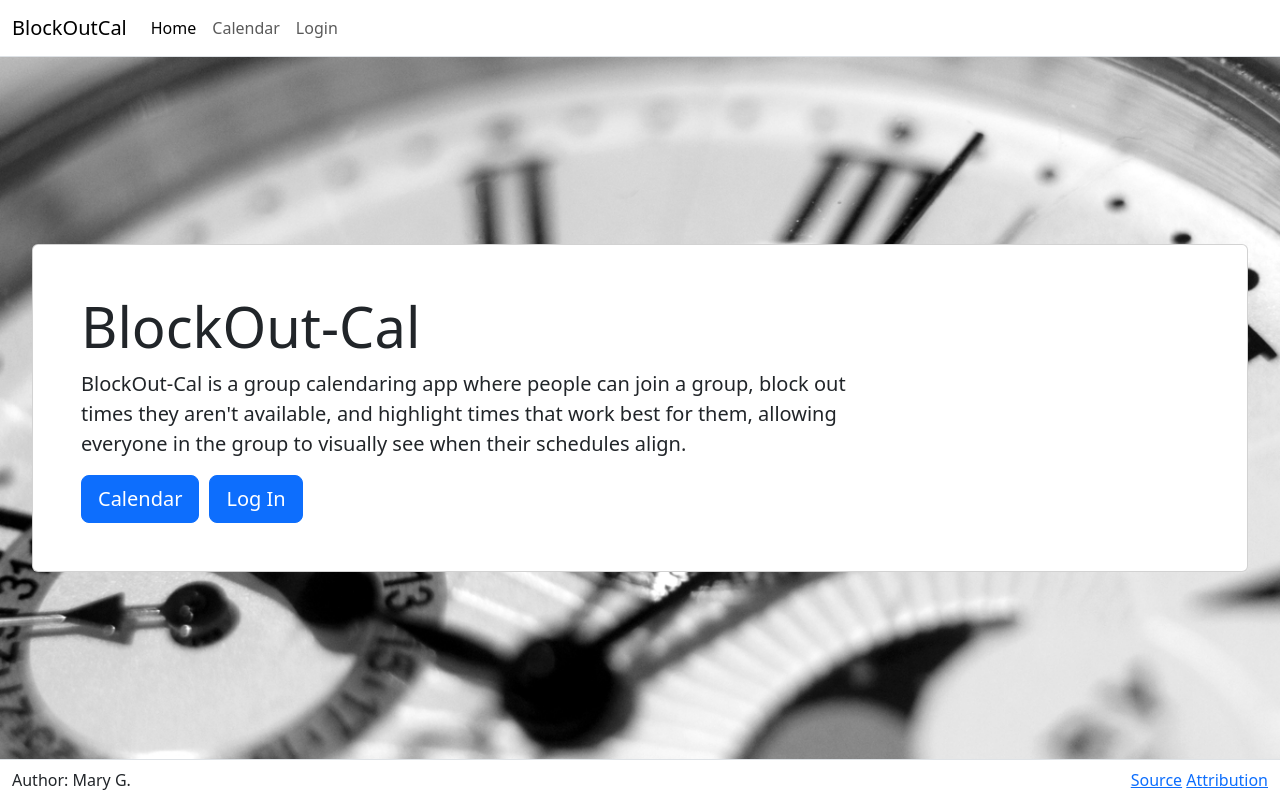
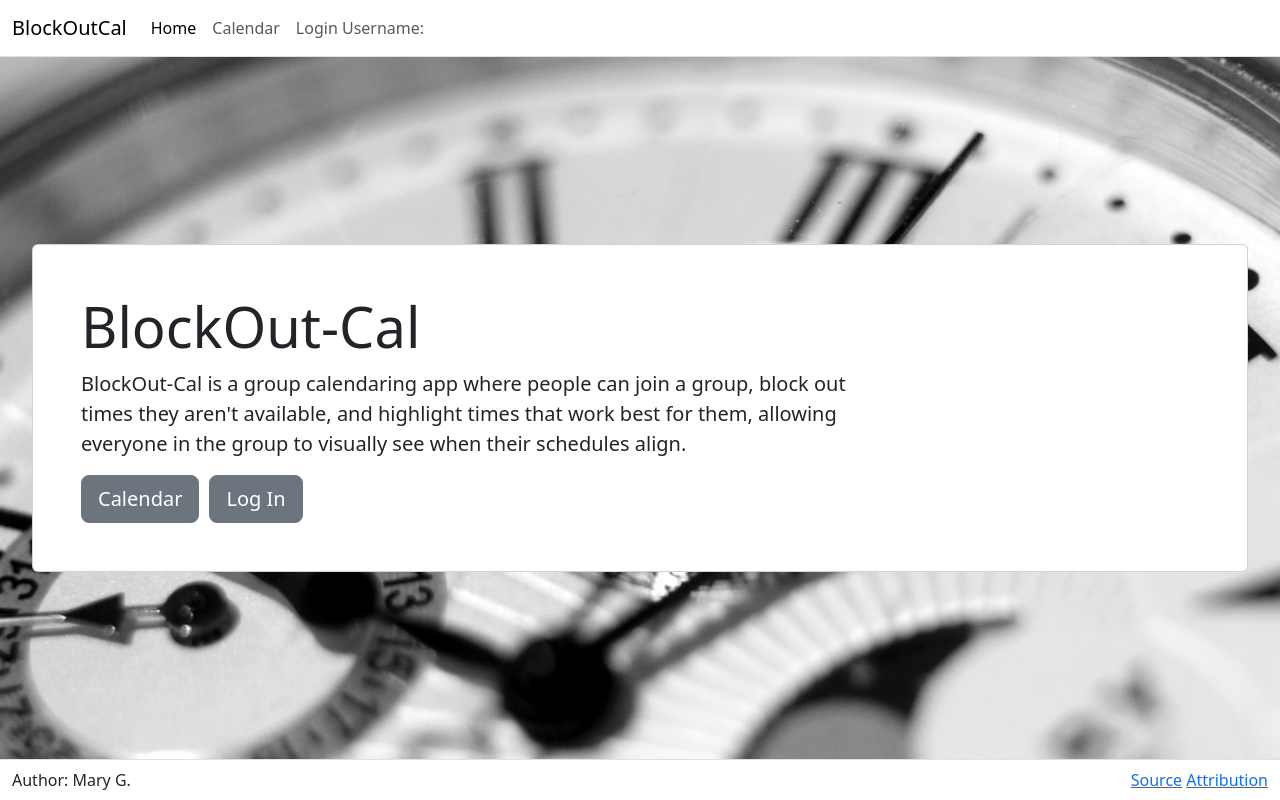
Before and after one commit to KrazyLama789/startup, a React (Vite) app: page / in a window 1280 px wide. Built offline with nearby package versions, Linux system fonts and the light colour scheme.

Commit message:
updated: less ambiguous naming

```diff
--- a/src/app.jsx
+++ b/src/app.jsx
@@ -28,7 +28,7 @@ export default function App() {
                                         Calendar
                                     </NavLink>
                                     <NavLink className='nav-link' to='login'>
-                                        <span className="login">Login</span> <span className="username">Username: <span id="username">None</span></span>
+                                        <span className="unauth">Login</span> <span className="auth">Username: <span className="username">None</span></span>
                                     </NavLink>
                                 </div>
                             </div>
--- a/src/home/home.jsx
+++ b/src/home/home.jsx
@@ -13,8 +13,8 @@ export function Home() {
               their schedules align.
             </p>
             <div className="flex">
-              <a className="btn btn-primary btn-lg logged-in" href="calendar.html" role="button">Calendar</a>
-              <a className="btn btn-primary btn-lg login" href="login.html" role="button">Log In</a>
+              <a className="btn btn-secondary btn-lg auth" href="calendar.html" role="button">Calendar</a>
+              <a className="btn btn-secondary btn-lg unauth" href="login.html" role="button">Log In</a>
             </div>
           </div>
         </div>
--- a/src/login/login.jsx
+++ b/src/login/login.jsx
@@ -7,7 +7,7 @@ export function Login() {
             <div id="login" className="card">
                 <form className="card-body">
                     <legend>Log In</legend>
-                    <div id="emailHelp" className="form-text username">Username: <span className="username">none</span></div>
+                    <div id="emailHelp" className="form-text auth">Username: <span className="username">none</span></div>
                     <div className="mb-3">
                         <label for="exampleInputEmail1" className="form-label">Email address</label>
                         <input type="email" className="form-control" id="exampleInputEmail1" aria-describedby="emailHelp"></input>
```
